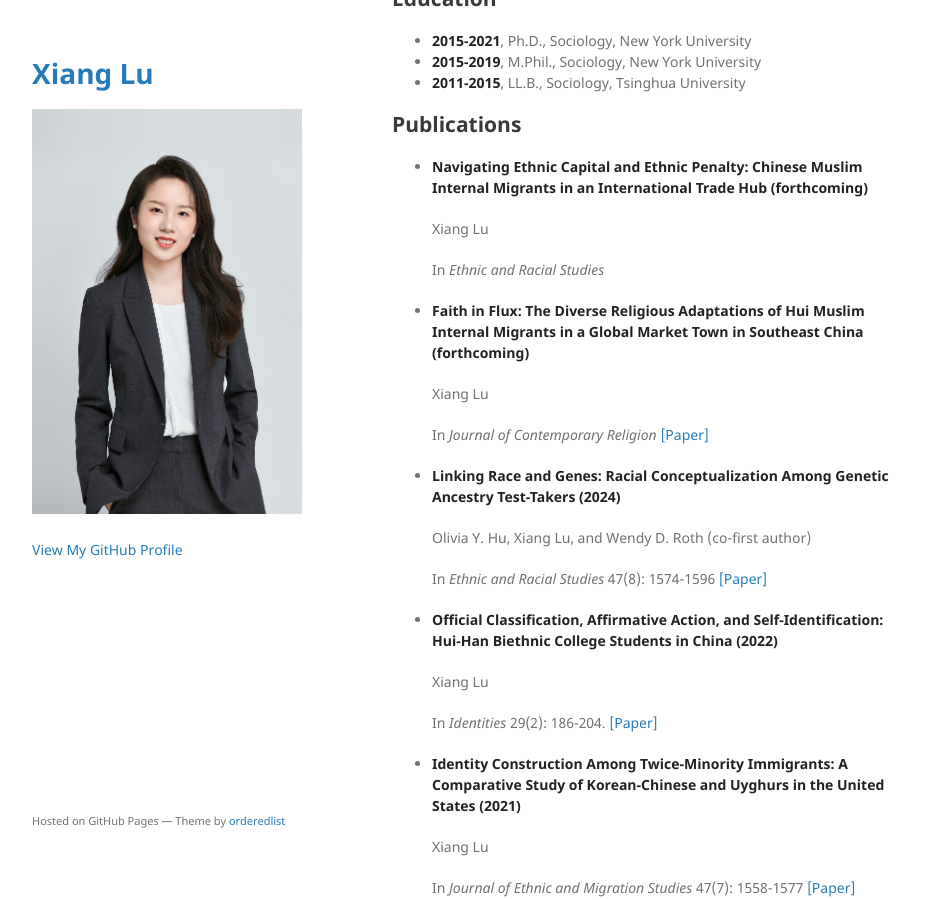
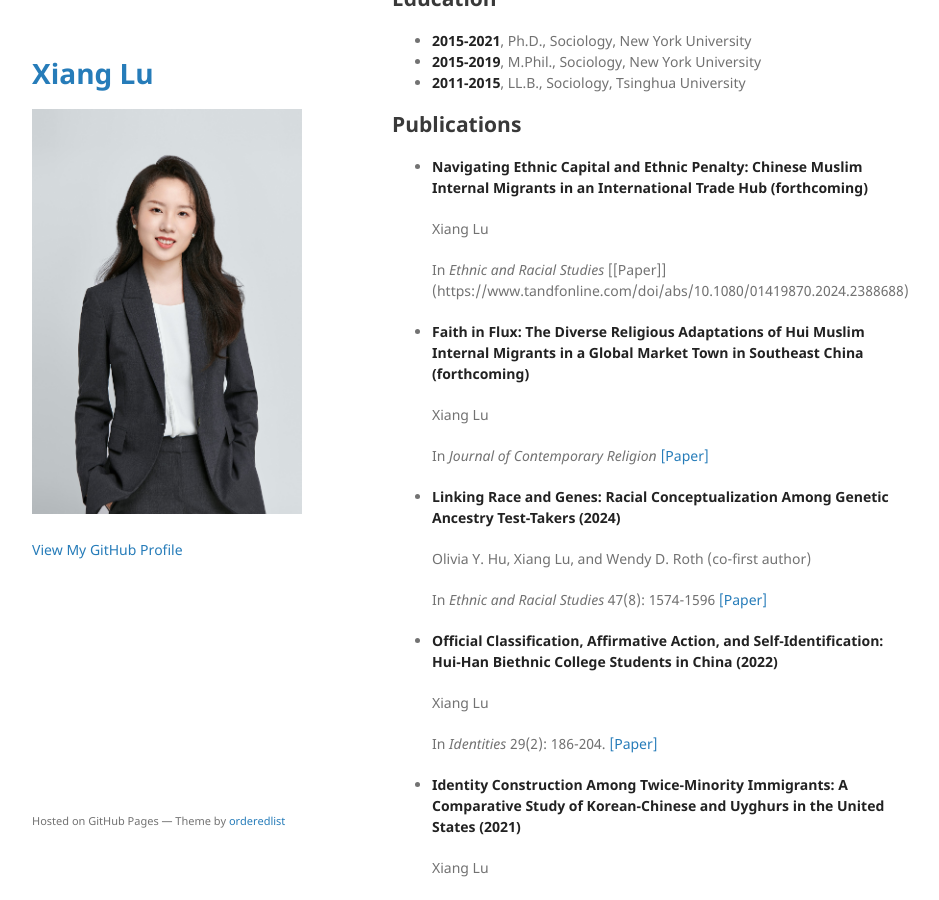
Before and after one commit to xianglusoc/xianglusoc.github.io, a Jekyll site: the page built from index.md, in a window 1280 px wide and 900 px high, scrolled down 342 px. Shown: the whole window, without its empty margins (178-1117 px from the left). Built offline with Jekyll 4.4.1, drawn with Linux system fonts in a browser that asks for light colours; our own code applies the rules of GitHub Pages for plain Markdown files; the repository's description, which GitHub fills in, is left out.

Commit message:
Update index.md

```diff
--- a/index.md
+++ b/index.md
@@ -19,7 +19,7 @@ Contact: xiang.lu@zju.edu.cn
 
   Xiang Lu
 
-  In *Ethnic and Racial Studies*
+  In *Ethnic and Racial Studies* [[Paper]] (https://www.tandfonline.com/doi/abs/10.1080/01419870.2024.2388688)
 
 - **Faith in Flux: The Diverse Religious Adaptations of Hui Muslim Internal Migrants in a Global Market Town in Southeast China (forthcoming)**
 
```
